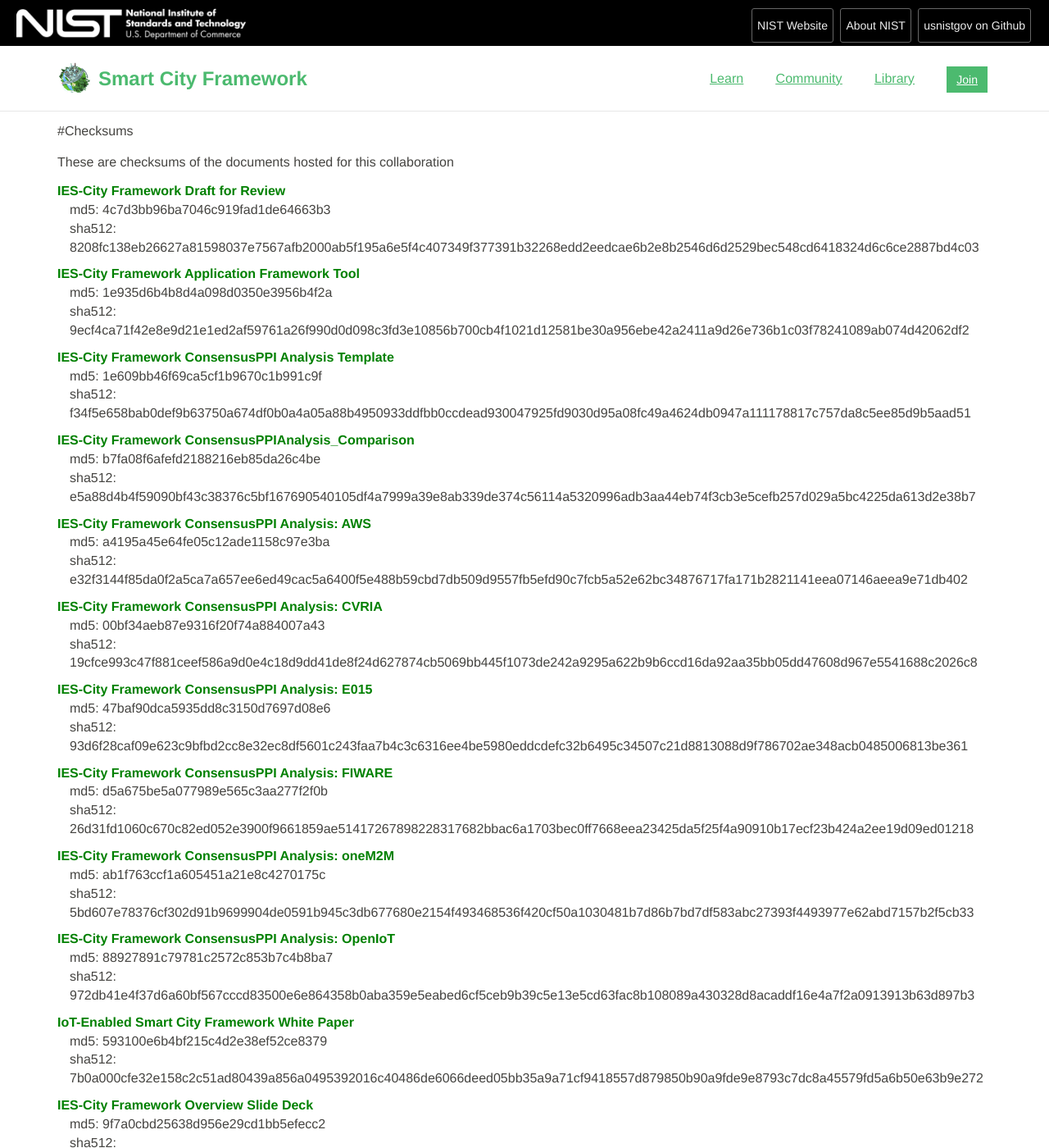
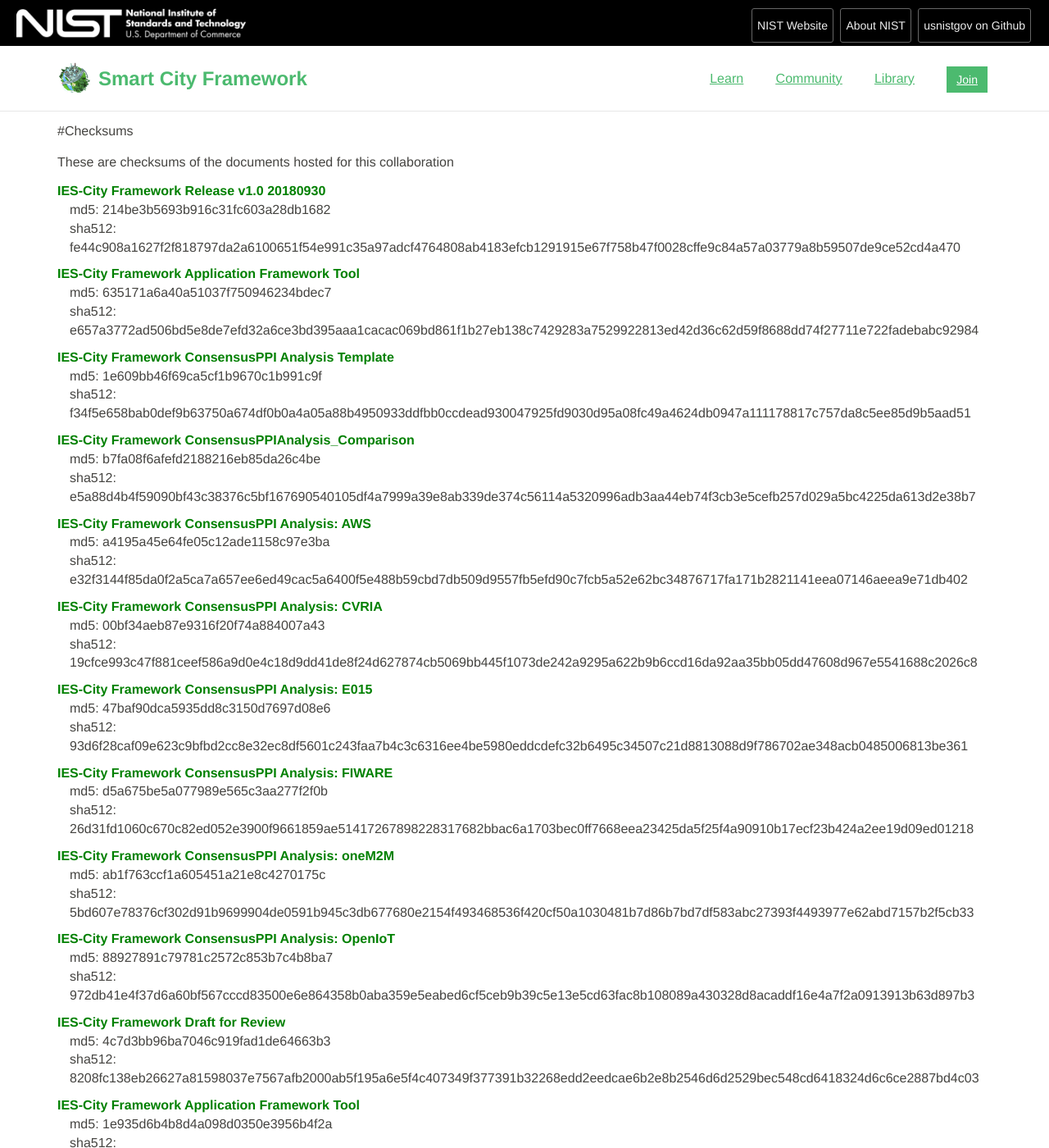
Before and after one commit to usnistgov/smartcitiesarchitecture, a Jekyll site: the page built from library/checksums/index.md, in a window 1280 px wide and 1400 px high. Shown: the whole window at 82% size. Built offline with Jekyll 4.4.1, drawn with Linux system fonts in a browser that asks for light colours; nearby versions of some CDN libraries.

Commit message:
updated with release of IES-City Framework Release v1.0 20180930

```diff
--- a/_data/documents.yml
+++ b/_data/documents.yml
@@ -8,6 +8,79 @@
 #   sha256: sha256 checksum
 #   team: NistPagesTemplate Team id -- NistPagesTemplate for all
 #   featured: true (if item should be featured)
+#######################################
+# IES-City Framework Release 1.0
+#######################################
+- name: "IES-City Framework Release v1.0 20180930"
+  description: "This is the release of the Internet of Things-Enabled Smart City Framework (IES-City Framework)"
+  category: "document"
+  url: https://s3.amazonaws.com/nist-sgcps/smartcityframework/files/ies-city_framework/IES-CityFramework_Version_1_0_20180930.pdf
+  md5: 214be3b5693b916c31fc603a28db1682
+  sha512: fe44c908a1627f2f818797da2a6100651f54e991c35a97adcf4764808ab4183efcb1291915e67f758b47f0028cffe9c84a57a03779a8b59507de9ce52cd4a470
+  team: iescityframework
+- name: "IES-City Framework Application Framework Tool"
+  description: "IES-City Framework Application Framework Tool"
+  category: "document"
+  url: https://s3.amazonaws.com/nist-sgcps/smartcityframework/files/ies-city_framework/TechnicalArtifacts/IES-CityApplicationFrameworkTool.xlsm
+  md5: 635171a6a40a51037f750946234bdec7
+  sha512: e657a3772ad506bd5e8de7efd32a6ce3bd395aaa1cacac069bd861f1b27eb138c7429283a7529922813ed42d36c62d59f8688dd74f27711e722fadebabc92984
+  team: iescityframework
+- name: "IES-City Framework ConsensusPPI Analysis Template"
+  description: "IES-City Framework ConsensusPPI Analysis Template"
+  category: "document"
+  url: https://s3.amazonaws.com/nist-sgcps/smartcityframework/files/ies-city_framework/TechnicalArtifacts/ConsensusPPIAnalysis_template.xlsm
+  md5: 1e609bb46f69ca5cf1b9670c1b991c9f
+  sha512: f34f5e658bab0def9b63750a674df0b0a4a05a88b4950933ddfbb0ccdead930047925fd9030d95a08fc49a4624db0947a111178817c757da8c5ee85d9b5aad51
+  team: iescityframework
+- name: "IES-City Framework ConsensusPPIAnalysis_Comparison"
+  description: "IES-City Framework ConsensusPPI Analysis Comparison"
+  category: "document"
+  url: https://s3.amazonaws.com/nist-sgcps/smartcityframework/files/ies-city_framework/TechnicalArtifacts/ConsensusPPIAnalysis_Comparison.xlsm
+  md5: b7fa08f6afefd2188216eb85da26c4be
+  sha512: e5a88d4b4f59090bf43c38376c5bf167690540105df4a7999a39e8ab339de374c56114a5320996adb3aa44eb74f3cb3e5cefb257d029a5bc4225da613d2e38b7
+  team: iescityframework
+- name: "IES-City Framework ConsensusPPI Analysis: AWS"
+  description: "IES-City Framework ConsensusPPI Analysis: AWS"
+  category: "document"
+  url: https://s3.amazonaws.com/nist-sgcps/smartcityframework/files/ies-city_framework/TechnicalArtifacts/ConsensusPPIAnalysis_aws.xlsm
+  md5: a4195a45e64fe05c12ade1158c97e3ba
+  sha512: e32f3144f85da0f2a5ca7a657ee6ed49cac5a6400f5e488b59cbd7db509d9557fb5efd90c7fcb5a52e62bc34876717fa171b2821141eea07146aeea9e71db402
+  team: iescityframework
+- name: "IES-City Framework ConsensusPPI Analysis: CVRIA"
+  description: "IES-City Framework ConsensusPPI Analysis: CVRIA"
+  category: "document"
+  url: https://s3.amazonaws.com/nist-sgcps/smartcityframework/files/ies-city_framework/TechnicalArtifacts/ConsensusPPIAnalysis_CVRIA.xlsm
+  md5: 00bf34aeb87e9316f20f74a884007a43
+  sha512: 19cfce993c47f881ceef586a9d0e4c18d9dd41de8f24d627874cb5069bb445f1073de242a9295a622b9b6ccd16da92aa35bb05dd47608d967e5541688c2026c8
+  team: iescityframework
+- name: "IES-City Framework ConsensusPPI Analysis: E015"
+  description: "IES-City Framework ConsensusPPI Analysis: E015"
+  category: "document"
+  url: https://s3.amazonaws.com/nist-sgcps/smartcityframework/files/ies-city_framework/TechnicalArtifacts/ConsensusPPIAnalysis_E015.xlsm
+  md5: 47baf90dca5935dd8c3150d7697d08e6
+  sha512: 93d6f28caf09e623c9bfbd2cc8e32ec8df5601c243faa7b4c3c6316ee4be5980eddcdefc32b6495c34507c21d8813088d9f786702ae348acb0485006813be361
+  team: iescityframework
+- name: "IES-City Framework ConsensusPPI Analysis: FIWARE"
+  description: "IES-City Framework ConsensusPPI Analysis: FIWARE"
+  category: "document"
+  url: https://s3.amazonaws.com/nist-sgcps/smartcityframework/files/ies-city_framework/TechnicalArtifacts/ConsensusPPIAnalysis_FIWARE.xlsm
+  md5: d5a675be5a077989e565c3aa277f2f0b
+  sha512: 26d31fd1060c670c82ed052e3900f9661859ae51417267898228317682bbac6a1703bec0ff7668eea23425da5f25f4a90910b17ecf23b424a2ee19d09ed01218
+  team: iescityframework
+- name: "IES-City Framework ConsensusPPI Analysis: oneM2M"
+  description: "IES-City Framework ConsensusPPI Analysis: oneM2M"
+  category: "document"
+  url: https://s3.amazonaws.com/nist-sgcps/smartcityframework/files/ies-city_framework/TechnicalArtifacts/ConsensusPPIAnalysis_oneM2M.xlsm
+  md5: ab1f763ccf1a605451a21e8c4270175c
+  sha512: 5bd607e78376cf302d91b9699904de0591b945c3db677680e2154f493468536f420cf50a1030481b7d86b7bd7df583abc27393f4493977e62abd7157b2f5cb33
+  team: iescityframework
+- name: "IES-City Framework ConsensusPPI Analysis: OpenIoT"
+  description: "IES-City Framework ConsensusPPI Analysis: OpenIoT"
+  category: "document"
+  url: https://s3.amazonaws.com/nist-sgcps/smartcityframework/files/ies-city_framework/TechnicalArtifacts/ConsensusPPIAnalysis_OpenIoT.xlsm
+  md5: 88927891c79781c2572c853b7c4b8ba7
+  sha512: 972db41e4f37d6a60bf567cccd83500e6e864358b0aba359e5eabed6cf5ceb9b39c5e13e5cd63fac8b108089a430328d8acaddf16e4a7f2a0913913b63d897b3
+  team: iescityframework
 
 
 #######################################
@@ -397,8 +470,6 @@
   md5: 77d71fef989cc30f012cf90a683e7acf
   sha512: 72d1eb7170e755663794df464b17279b91a70229b7649761ead111faf1538fd1b9e64677e5cbbfe5f5b395c80e77ead7d895d344a7f9495367a8b6c1065fb94e
   team: austinmidpoint
-
-
 - name: "IES-City Framework February 8 Workshop Presentations"
   description: "IES-City Framework February 8 Workshop Presentations"
   category: "document"
@@ -406,3 +477,5 @@
   md5: 851ee5989bb711cc9520d9d37125d60c
   sha512: a078b5e7f548e437b945cda79816ffe0526fba0e3606bea7b82db40fb19281d498b03654f3e90e0fb8429108c5646ed32d250b09f6100e735ffb888df596bc6d
   team: iescityframeworkdraft
+
+-
```
Also changed, not shown: index.html (+6 -8 lines), library/index.md (+32 -3 lines).
